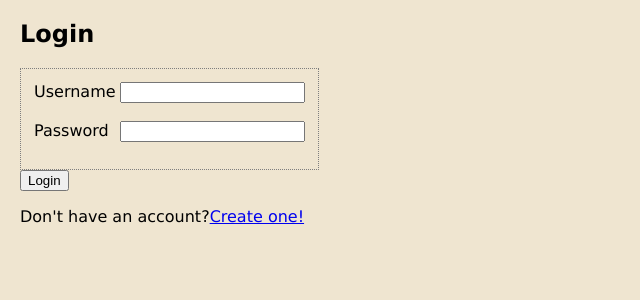
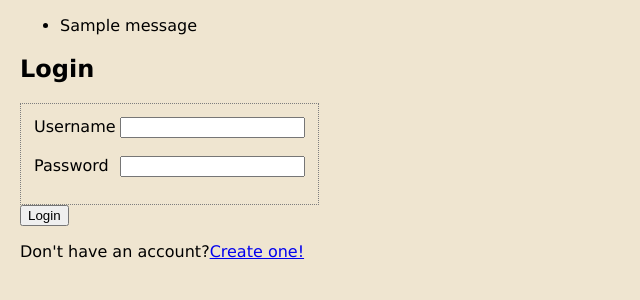
Before and after one commit to cregory012/blogz, a Flask app: page /login in a window 1280 px wide. Shown: the part 71-371 px from the top of the page, without its empty margins (0-640 px from the left). Run offline with Flask 2, Linux system fonts and the light colour scheme; tables that the repository leaves empty hold one stand-in row (values such as "Sample post"); one stand-in notice (Sample message) is shown.

Commit message:
added flash message to login handler

```diff
--- a/main.py
+++ b/main.py
@@ -1,4 +1,4 @@
-from flask import Flask, redirect, request, render_template, session
+from flask import Flask, redirect, request, render_template, session, flash
 from flask_sqlalchemy import SQLAlchemy
 
 
@@ -51,11 +51,10 @@ def login():
         user = User.query.filter_by(username = username).first()
         if user and user.password == password:
             session['username'] = username
+            flash('Logged in')
             return redirect("/newpost")
         else:
-            # TODO tell them why login failed
-            return '<h1>Error</h1>'
-
+            flash("User password incorrect, or user does not exist", 'error')
 
     return render_template("login.html")
 
--- a/templates/base.html
+++ b/templates/base.html
@@ -17,6 +17,14 @@
             </ul>
         </nav>
 
+        {% with messages = get_flashed_messages(with_categories=True) %}
+            <ul>
+            {% for category, message in messages %}
+                <li class="{{category}}">{{message}}</li>
+            {% endfor %}
+            </ul>
+        {% endwith %}
+
         {% block content %}
         {% endblock %}
 
```
